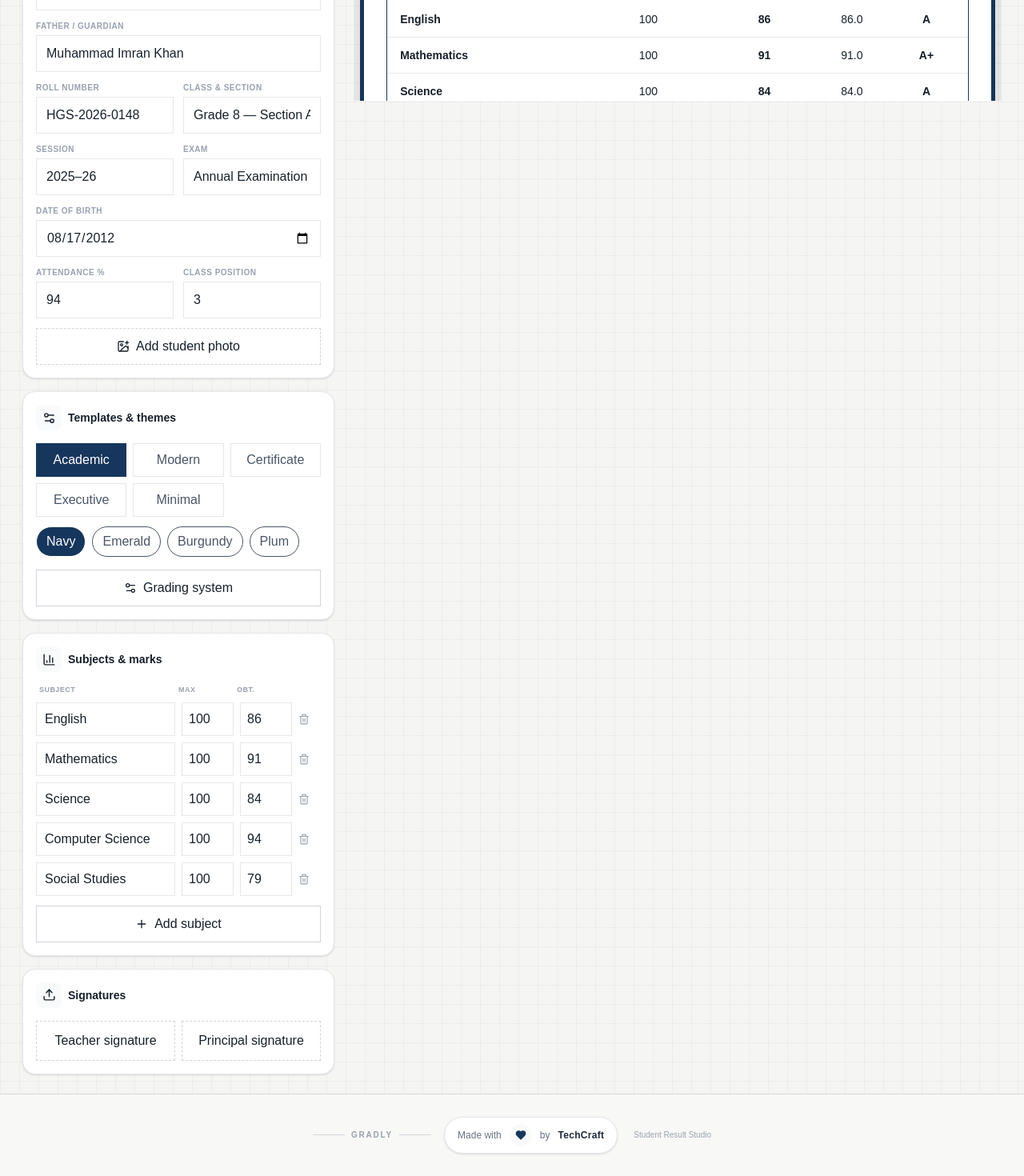
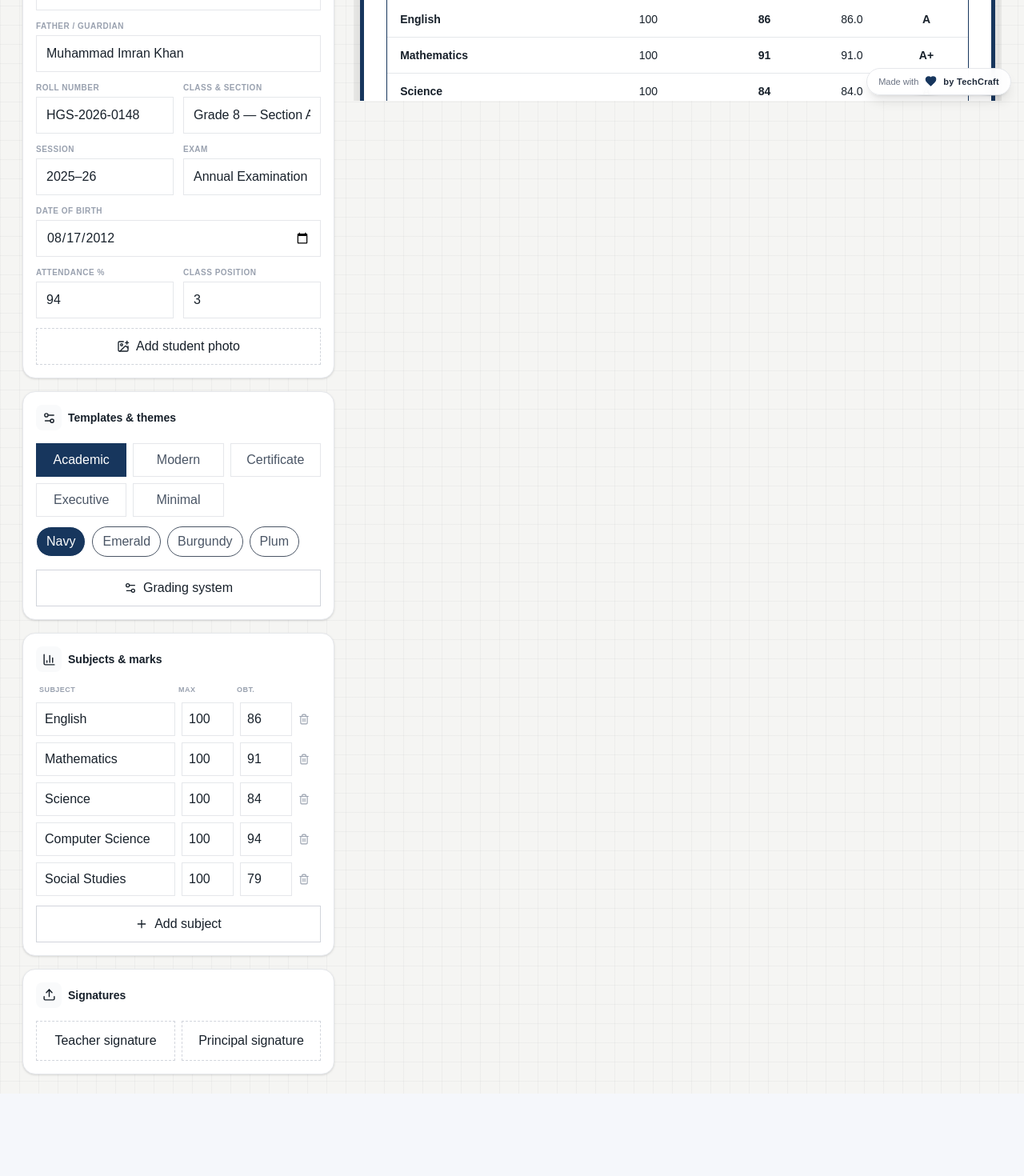
Before and after one commit to merajNizBaloch/gradly, a Next.js app: page / in a window 1280 px wide. Shown: the part 665-2135 px from the top of the page at 80% size. After the commit the page ends 2032 px from the top, so only its background shows below. Built offline with nearby package versions, Linux system fonts and the light colour scheme.

Commit message:
Simplify TechCraft footer to floating rounded pill

```diff
--- a/src/app/components/site-footer.tsx
+++ b/src/app/components/site-footer.tsx
@@ -22,37 +22,24 @@ export default function SiteFooter() {
   }, []);
 
   return (
-    <footer className="no-print border-t border-[#d9d9d4] bg-[#f8f8f6] px-5 py-7 text-center print:hidden">
-      <div className="mx-auto flex max-w-[1600px] flex-col items-center justify-center gap-3 sm:flex-row sm:gap-4">
-        <div className="flex items-center gap-2 text-[10px] font-bold uppercase tracking-[.18em] text-gray-400">
-          <span className="h-px w-8 bg-gray-300 sm:w-10" />
-          Gradly
-          <span className="h-px w-8 bg-gray-300 sm:w-10" />
-        </div>
-
-        <div className="flex items-center gap-2.5 rounded-full border border-gray-200 bg-white px-4 py-2 shadow-sm">
-          <span className="text-xs font-medium text-gray-500">Made with</span>
-          <span
-            className="grid h-7 w-7 place-items-center rounded-full bg-gray-50"
-            style={{ color: themeColor }}
-          >
-            <Heart size={14} fill="currentColor" strokeWidth={1.8} aria-label="love" />
-          </span>
-          <span className="text-xs font-medium text-gray-500">by</span>
+    <footer className="no-print fixed bottom-4 right-4 z-50 print:hidden">
       <a
         href="https://techcraftsolution.com"
         target="_blank"
         rel="noopener noreferrer"
-            className="text-xs font-extrabold tracking-wide text-gray-800 transition hover:-translate-y-0.5 hover:underline"
+        className="flex items-center gap-2 rounded-full border border-gray-200 bg-white/95 px-3.5 py-2 shadow-lg backdrop-blur-sm transition-all hover:-translate-y-0.5 hover:shadow-xl"
+        aria-label="Made with love by TechCraft"
       >
-            TechCraft
+        <span className="text-[11px] font-medium text-gray-500">Made with</span>
+        <Heart
+          size={15}
+          fill="currentColor"
+          strokeWidth={1.8}
+          style={{ color: themeColor }}
+          aria-hidden="true"
+        />
+        <span className="text-[11px] font-extrabold tracking-wide text-gray-800">by TechCraft</span>
       </a>
-        </div>
-
-        <div className="text-[10px] font-medium text-gray-400 sm:ml-1">
-          Student Result Studio
-        </div>
-      </div>
     </footer>
   );
 }
```
Lines whose indentation alone changed are shown as unchanged.
